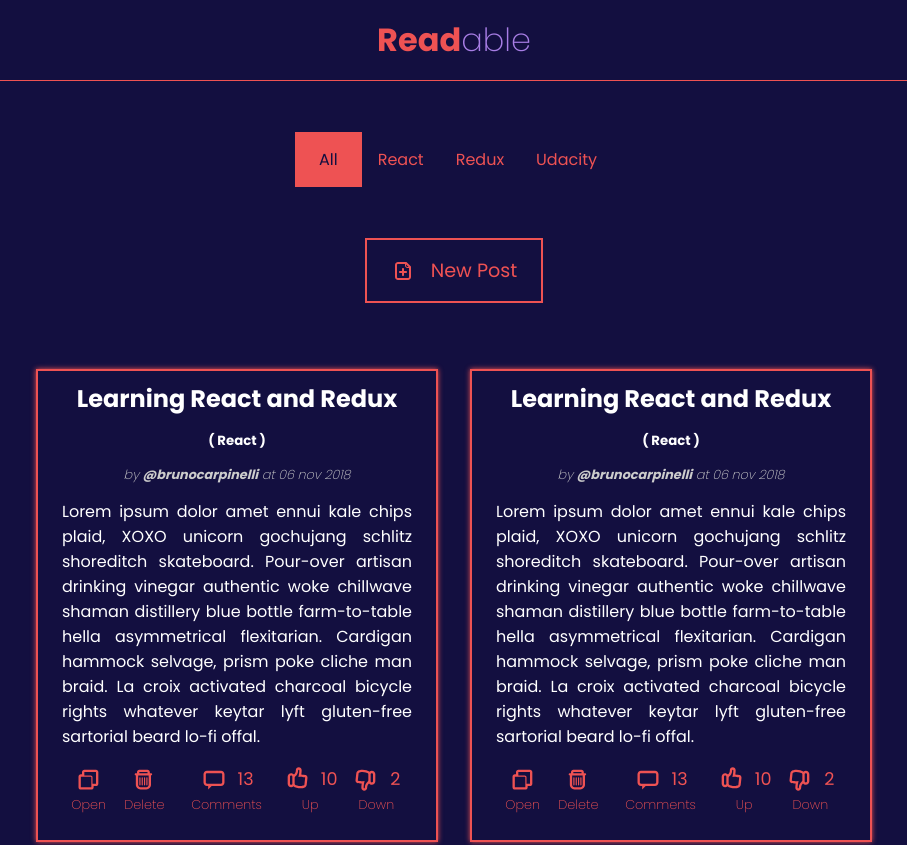
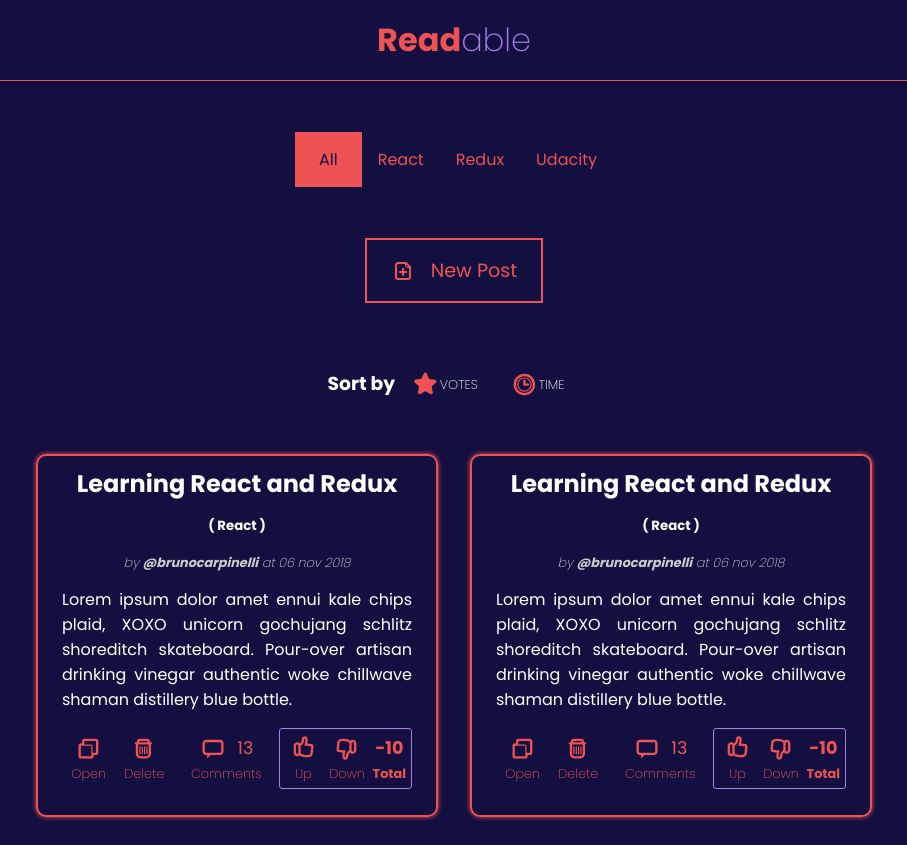
Before and after one commit to brunogcpinheiro/reactnd-readable, a React (Create React App) app: page / in a window 1280 px wide. Shown: the top 845 px of the page, without its empty margins (186-1093 px from the left). Built offline with nearby package versions, Linux system fonts and the light colour scheme.

Commit message:
finish styles and install packages

```diff
--- a/package.json
+++ b/package.json
@@ -6,8 +6,11 @@
     "react": "^16.6.1",
     "react-dom": "^16.6.1",
     "react-icons": "^3.2.2",
+    "react-redux": "^5.1.1",
     "react-router-dom": "^4.3.1",
-    "react-scripts": "2.1.1"
+    "react-scripts": "2.1.1",
+    "redux": "^4.0.1",
+    "redux-thunk": "^2.3.0"
   },
   "scripts": {
     "start": "react-scripts start",
--- a/src/components/App.js
+++ b/src/components/App.js
@@ -3,6 +3,8 @@ import { BrowserRouter as Router, Route } from 'react-router-dom';
 import Nav from './Nav';
 import Card from './Card';
 import { TiDocumentAdd } from 'react-icons/ti';
+import { TiStarFullOutline } from 'react-icons/ti';
+import { TiTime } from 'react-icons/ti';
 
 class App extends Component {
 	render () {
@@ -19,6 +21,17 @@ class App extends Component {
 						/>
 						New Post
 					</button>
+					<div className="sort">
+						<h3>Sort by</h3>
+						<a href="/">
+							<TiStarFullOutline />
+							<small>Votes</small>
+						</a>
+						<a href="/">
+							<TiTime />
+							<small>Time</small>
+						</a>
+					</div>
 					<div className="cards">
 						<Card />
 						<Card />
--- a/src/components/Card.js
+++ b/src/components/Card.js
@@ -16,29 +16,31 @@ const Card = props => {
 			<p>
 				Lorem ipsum dolor amet ennui kale chips plaid, XOXO unicorn gochujang
 				schlitz shoreditch skateboard. Pour-over artisan drinking vinegar
-				authentic woke chillwave shaman distillery blue bottle farm-to-table
-				hella asymmetrical flexitarian. Cardigan hammock selvage, prism poke
-				cliche man braid. La croix activated charcoal bicycle rights whatever
-				keytar lyft gluten-free sartorial beard lo-fi offal.
+				authentic woke chillwave shaman distillery blue bottle.
 			</p>
 			<div className="actions">
-				<a>
+				<a href="/">
 					<TiTabsOutline />
 					<small>Open</small>
 				</a>
-				<a>
+				<a href="/">
 					<TiTrash />
 					<small>Delete</small>
 				</a>
-				<a>
+				<a href="/">
 					<TiMessage /> <span>13</span> <small>Comments</small>
 				</a>
-				<a>
-					<TiThumbsUp /> <span>10</span> <small>Up</small>
-				</a>
-				<a>
-					<TiThumbsDown /> <span>2</span> <small>Down</small>
-				</a>
+				<div className="votes">
+					<a href="/">
+						<TiThumbsUp /> <small>Up</small>
+					</a>
+					<a href="/">
+						<TiThumbsDown /> <small>Down</small>
+					</a>
+					<div className="total">
+						<span>-10</span> <small>Total</small>
+					</div>
+				</div>
 			</div>
 		</div>
 	);
--- a/src/index.css
+++ b/src/index.css
@@ -27,6 +27,7 @@ small {
 	font-style: italic;
 	font-weight: 300;
 	color: #ccc;
+	margin-top: 3px;
 }
 
 .container {
@@ -86,11 +87,32 @@ small {
 	transition: background 0.3s ease-in;
 }
 
+.sort {
+	display: flex;
+	align-items: center;
+	justify-content: center;
+}
+
+.sort a {
+	display: flex;
+	align-items: center;
+	justify-content: center;
+	font-size: 1.8rem;
+}
+
+.sort a small {
+	color: #fff;
+	vertical-align: middle;
+	text-transform: uppercase;
+	font-style: normal;
+}
+
 .cards {
 	display: flex;
 	flex-wrap: wrap;
 	justify-content: center;
 	align-items: center;
+	margin-top: 24px;
 }
 
 .card {
@@ -108,6 +130,7 @@ small {
 	justify-content: stretch;
 	padding: 10px 24px;
 	text-align: justify;
+	border-radius: 10px;
 }
 
 .card-title {
@@ -145,8 +168,39 @@ small {
 	font-size: 1.1rem;
 	margin-left: 10px;
 }
+
 .actions a small {
 	color: inherit;
 	font-style: normal;
 	margin-top: 3px;
 }
+
+.votes {
+	display: flex;
+	justify-content: center;
+	align-items: center;
+	border: 1px solid #a87ee5;
+	padding: 5px;
+	border-radius: 3px;
+}
+
+.votes span {
+	color: #ee5253;
+	font-weight: 700;
+	font-size: 1.1rem;
+	padding: 1px;
+	border-radius: 5px;
+}
+
+.total {
+	display: flex;
+	flex-direction: column;
+	align-items: center;
+	justify-content: center;
+}
+
+.total small {
+	color: #ee5253;
+	font-style: normal;
+	font-weight: 700;
+}
```
Also changed, not shown: src/actions/post.js (added), src/actions/shared.js (added), 1 other file (tests, documents, lock files or other folders).
